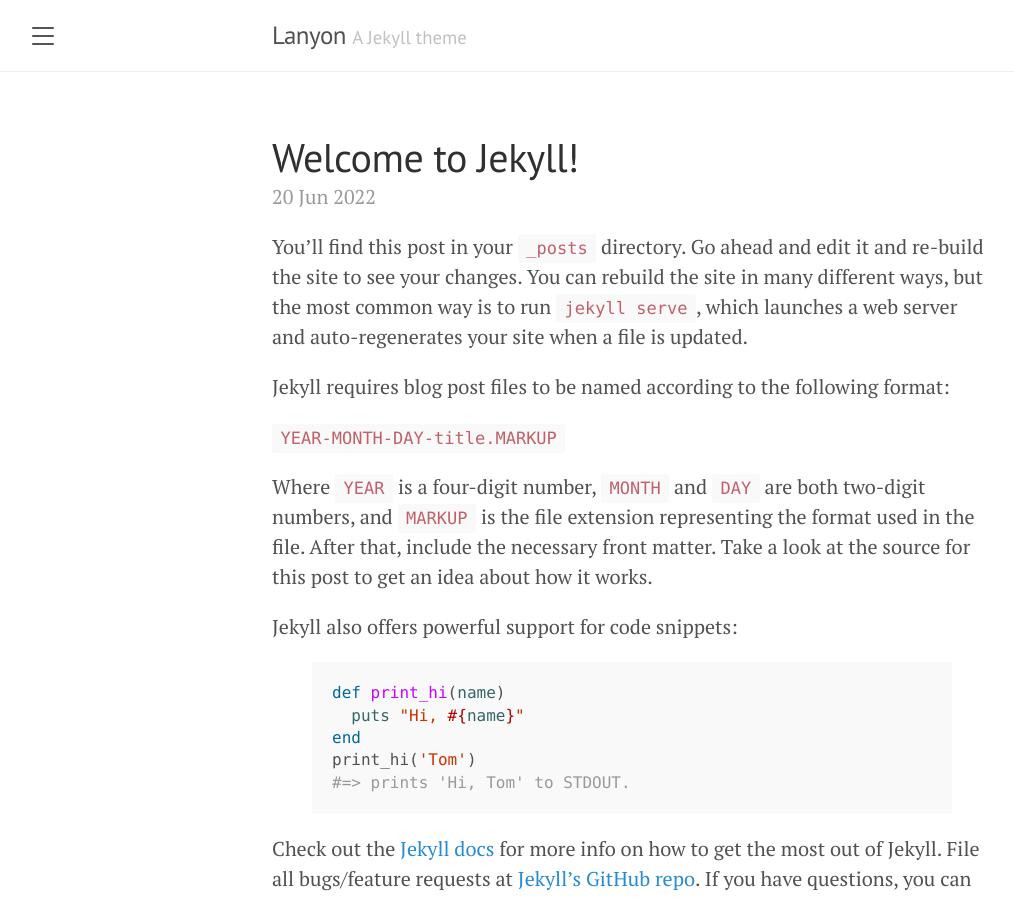
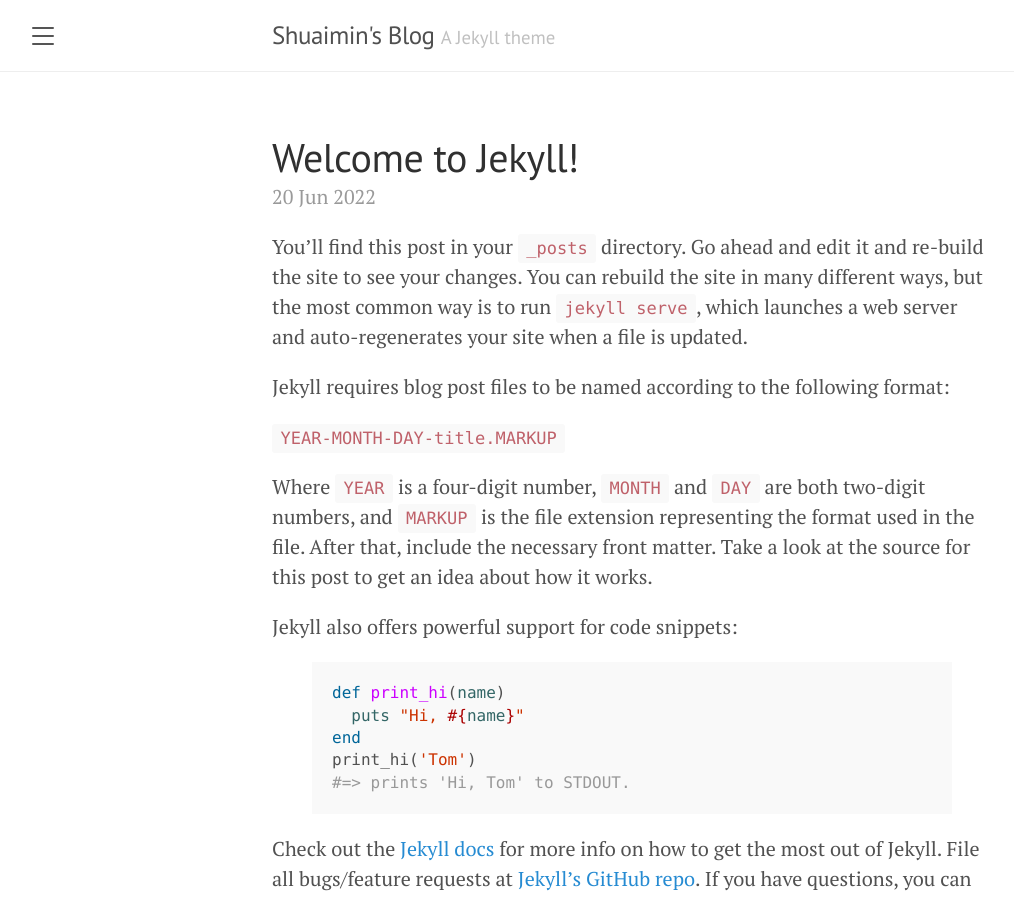
Before and after one commit to wu-shuaimin/shuaimin_blog, a Jekyll site: the page built from index.html, in a window 1280 px wide and 900 px high. Shown: the whole window, without its empty margins (8-1022 px from the left). Built offline with Jekyll 4.4.1, drawn with Linux system fonts in a browser that asks for light colours; the list of posts is cut into pages by our own code; some of the changed lines change nothing that is shown.

Commit message:
modify config yml file

```diff
--- a/_config.yml
+++ b/_config.yml
@@ -1,17 +1,17 @@
 # Setup
-title:               Lanyon
+title:               Shuaimin's Blog
 tagline:             'A Jekyll theme'
-description:         'A reserved <a href="https://jekyllrb.com" target="_blank">Jekyll</a> theme that places the utmost gravity on content with a hidden drawer. Made by <a href="https://twitter.com/mdo" target="_blank">@mdo</a>.'
-url:                 http://lanyon.getpoole.com
-baseurl:             ''
+description:         'A blog for personal learning'
+url:
+baseurl:             'shuaimin_blog'
 paginate:            5
 permalink:           pretty
 
 # About/contact
 author:
-  name:              Mark Otto
-  url:               https://twitter.com/mdo
-  email:             markdotto@gmail.com
+  name:              Shuaimin Wu
+  url:
+  email:
 
 # Gems
 plugins:
```
